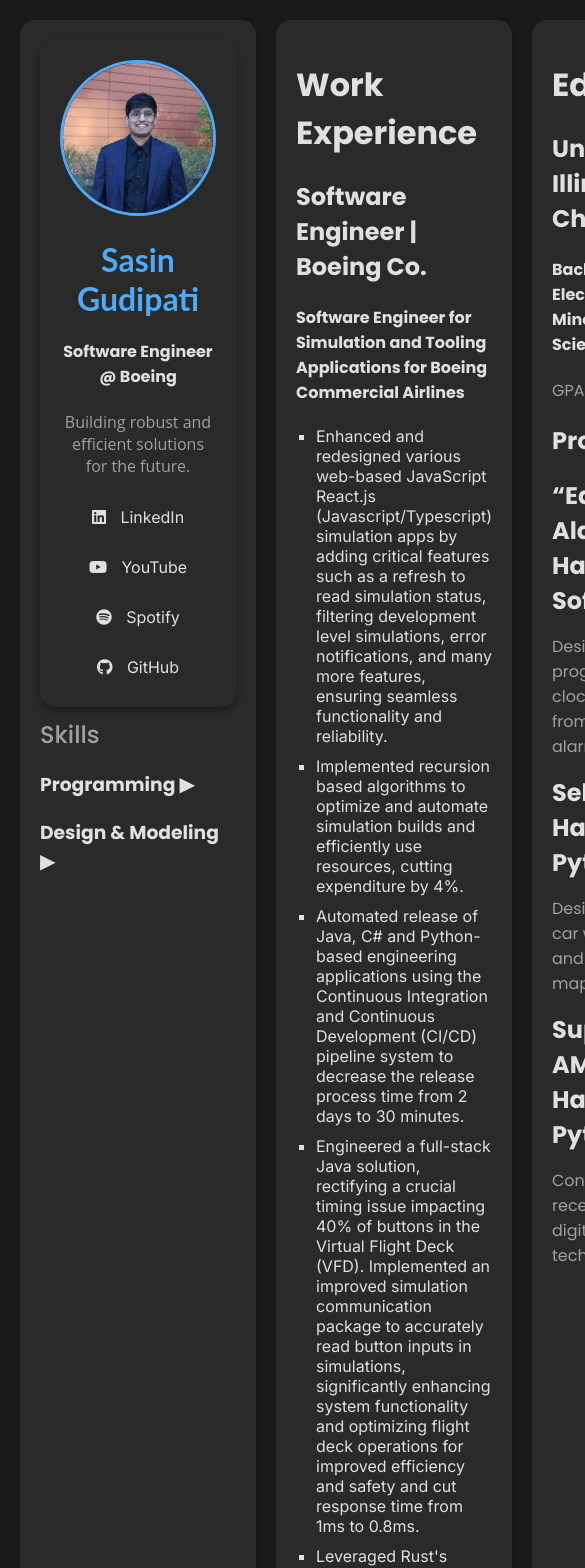
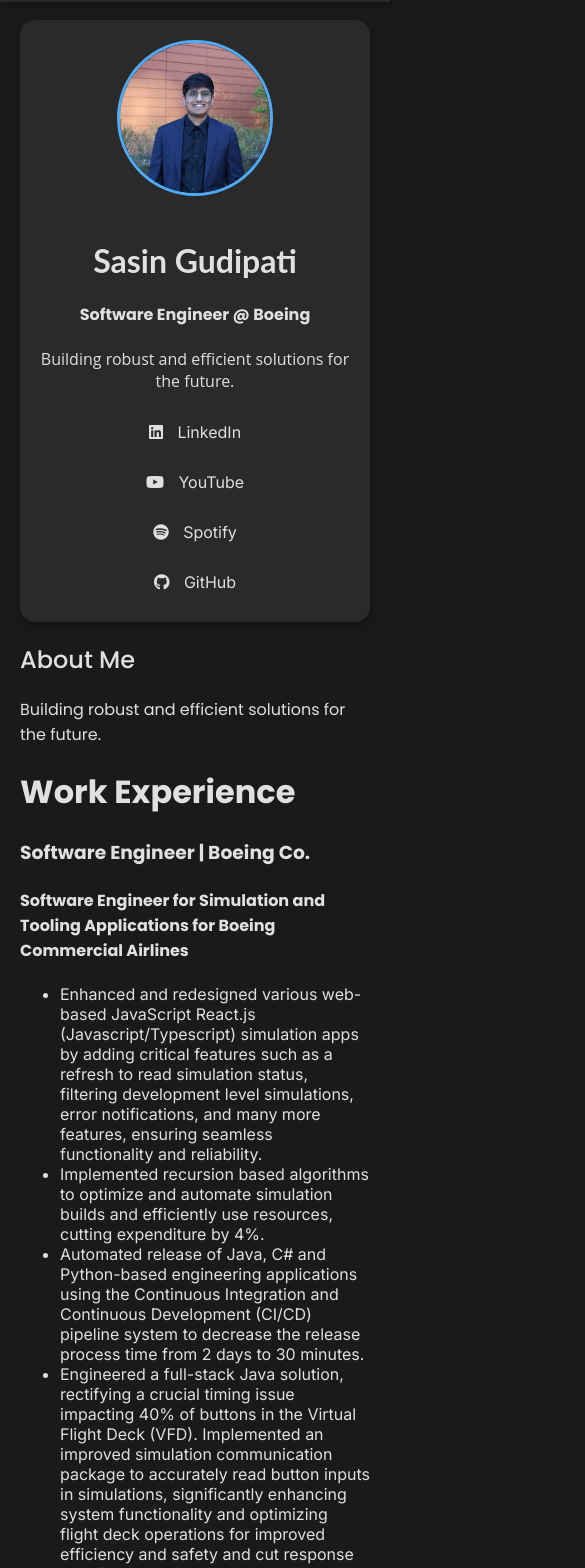
Before and after one commit to sasinkg/resume-website, a React (Create React App) app: page / in a window 390 px wide. Shown: the top 1568 px of the page, 585 px wide, since content can reach past the window. Built offline with nearby package versions, Linux system fonts and the light colour scheme.

Commit message:
Updated v1.3.0 - mobile view updated

```diff
--- a/src/App.css
+++ b/src/App.css
@@ -243,12 +243,14 @@ p {
 
 .mobile-sticky-header .sticky-social-links {
   display: flex;
+  flex-direction: row;
   gap: 10px;
 }
 
 .mobile-sticky-header .sticky-social-links a {
   font-family: 'Open Sans', sans-serif;
   font-weight: 500; /* Medium */
+  color: #e0e0e0;
 }
 
 .mobile-sticky-header .sticky-social-links a:hover {
--- a/src/App.js
+++ b/src/App.js
@@ -1,4 +1,4 @@
-import React from 'react';
+import React, { useState, useEffect, useRef } from 'react';
 import Header from './components/Header';
 import Experience from './components/Experience';
 import Education from './components/Education';
@@ -6,8 +6,50 @@ import Skills from './components/Skills';
 import Projects from './components/Projects';
 import './App.css';
 
+const sections = [
+  { id: 'experience', component: <Experience /> },
+  { id: 'education', component: <Education /> },
+  { id: 'skills', component: <Skills /> },
+  { id: 'projects', component: <Projects /> }
+];
+
 function App() {
+  const [windowWidth, setWindowWidth] = useState(window.innerWidth);
+  const [visibleSections, setVisibleSections] = useState([sections[0]]);
+  const observerRef = useRef(null);
+
+  useEffect(() => {
+    const handleResize = () => {
+      setWindowWidth(window.innerWidth);
+    };
+    window.addEventListener("resize", handleResize);
+    handleResize(); // Ensure correct value on mount
+    return () => window.removeEventListener("resize", handleResize);
+  }, []);
+
+  useEffect(() => {
+    if (windowWidth > 1024) return; // Enable infinite scroll only on smaller screens
+
+    observerRef.current = new IntersectionObserver((entries) => {
+      entries.forEach((entry) => {
+        if (entry.isIntersecting) {
+          const nextIndex = visibleSections.length;
+          if (nextIndex < sections.length) {
+            setVisibleSections(prev => [...prev, sections[nextIndex]]);
+          }
+        }
+      });
+    }, { threshold: 0.5 });
+
+    const lastElement = document.querySelector('.infinite-scroll-trigger');
+    if (lastElement) observerRef.current.observe(lastElement);
+
+    return () => observerRef.current?.disconnect();
+  }, [visibleSections, windowWidth]);
+
   return (
+    <div className="app min-h-screen">
+      {windowWidth > 1024 ? (
     <div className="app">
       <div className="left-column">
         <Header />
@@ -21,6 +63,22 @@ function App() {
         <Projects />
       </div>
     </div>
+      ) : (
+        <div className="mobile-layout flex flex-col items-center min-h-screen">
+          <Header />
+          <section className="about-me w-full p-5 bg-[#2a2a2a] rounded-lg shadow-lg text-center">
+            <h2 className="text-xl font-bold text-[#4dabf7]">About Me</h2>
+            <p className="text-[#a0a0a0]">Building robust and efficient solutions for the future.</p>
+          </section>
+          {visibleSections.map((section) => (
+            <div key={section.id} className="w-full p-5 bg-[#2a2a2a] rounded-lg shadow-lg mt-5">
+              {section.component}
+            </div>
+          ))}
+          <div className="infinite-scroll-trigger" style={{ height: '50px' }}></div>
+        </div>
+      )}
+    </div>
   );
 }
 
--- a/src/components/Header.js
+++ b/src/components/Header.js
@@ -1,7 +1,18 @@
-import React from 'react';
+import React, { useState, useEffect } from 'react';
 import profileImage from './images/profile.jpg'; // Adjust the path as needed
 
 const Header = () => {
+  const [isScrolled, setIsScrolled] = useState(false);
+
+  useEffect(() => {
+    const handleScroll = () => {
+      setIsScrolled(window.scrollY > 50); // Show header after scrolling 50px
+    };
+
+    window.addEventListener("scroll", handleScroll);
+    return () => window.removeEventListener("scroll", handleScroll);
+  }, []);
+
   return (
     <>
       {/* Desktop Header */}
@@ -26,8 +37,8 @@ const Header = () => {
         </div>
       </div>
 
-      {/* Mobile Sticky Header */}
-      <div className="mobile-sticky-header">
+      {/* Sticky Mobile Header (Appears on Scroll) */}
+      <div className={`mobile-sticky-header ${isScrolled ? "visible" : ""}`}>
         <img src={profileImage} alt="Your Name" className="sticky-profile-pic" />
         <h1>Sasin Gudipati</h1>
         <div className="sticky-social-links">
```
